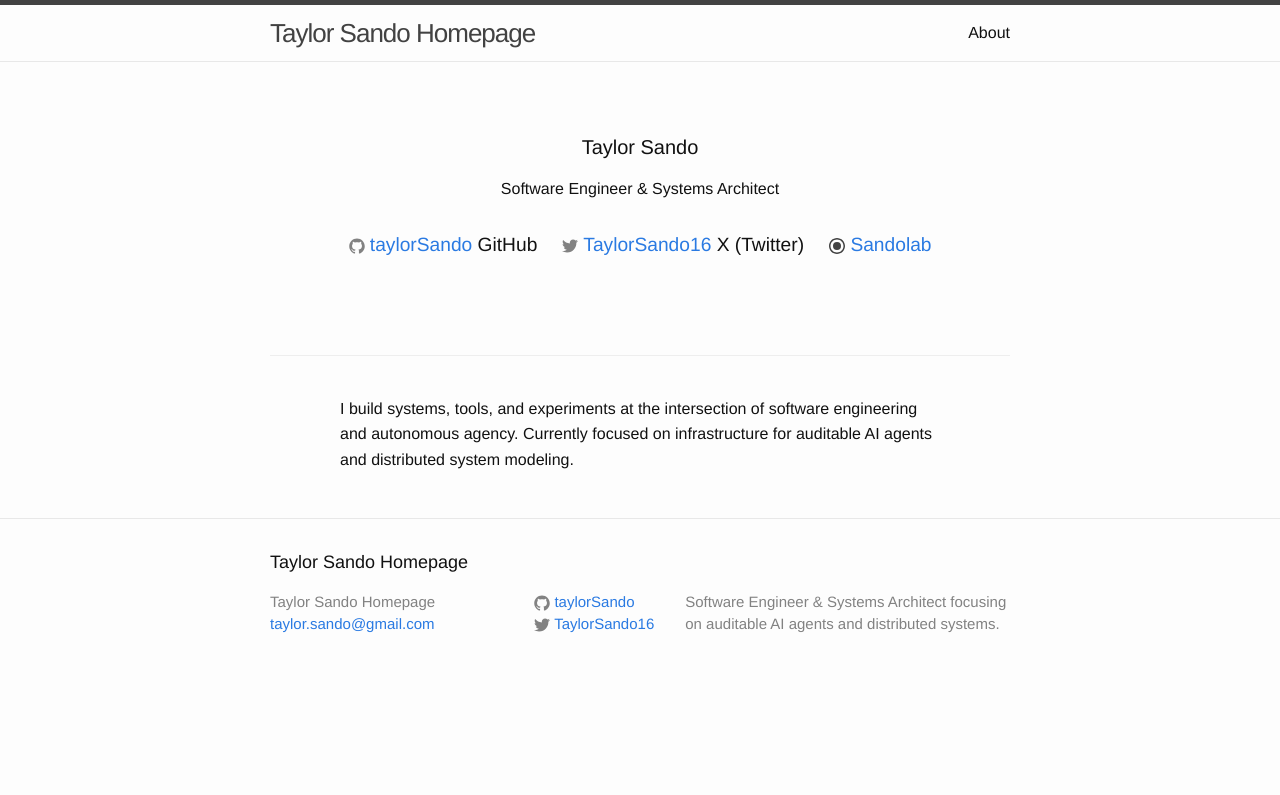
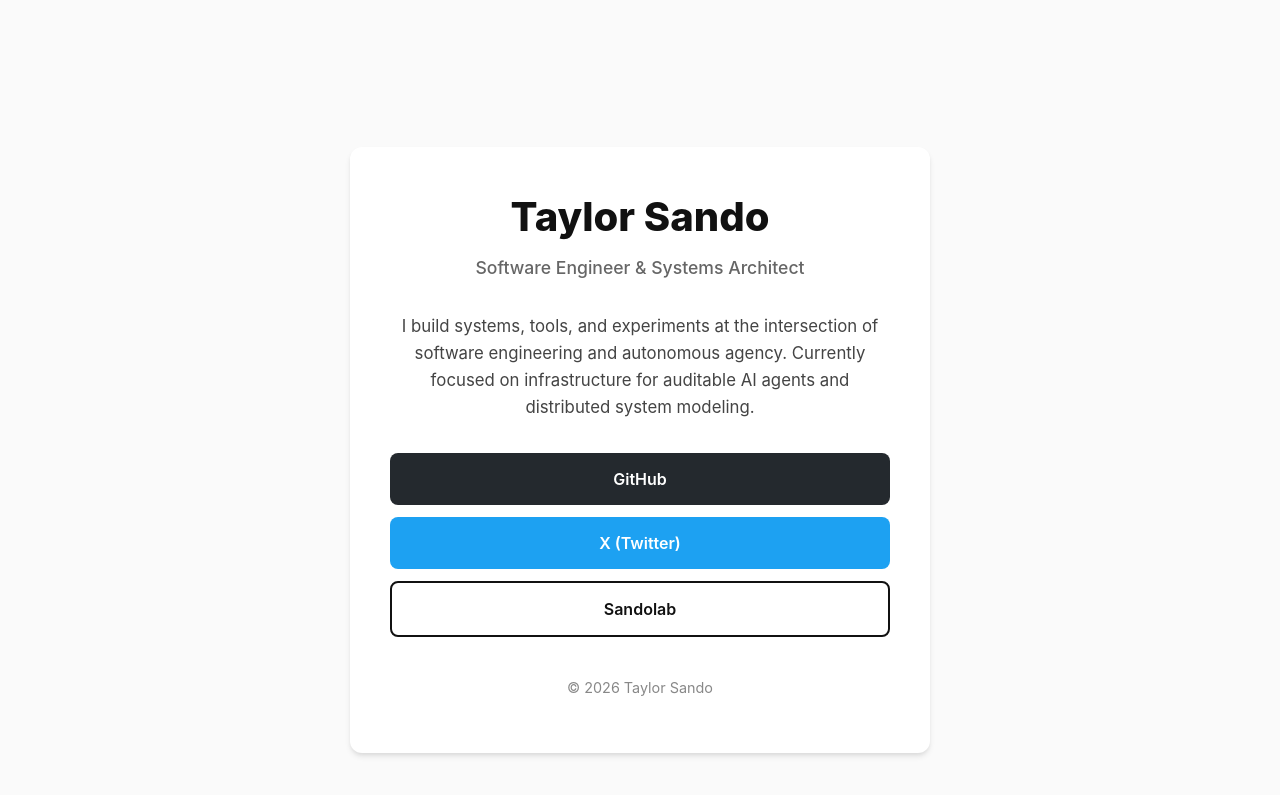
Before and after one commit to taylorSando/taylorSando.github.io, a Jekyll site: the page built from index.html, in a window 1280 px wide. Shown: the top 795 px of the page. Built offline with Jekyll 4.4.1, drawn with Linux system fonts in a browser that asks for light colours.

Commit message:
style: modernize landing page with standalone layout

```diff
--- /dev/null
+++ b/_layouts/landing.html
@@ -0,0 +1,16 @@
+<!DOCTYPE html>
+<html lang="{{ page.lang | default: site.lang | default: "en" }}">
+
+  {% include head.html %}
+
+  <body style="margin: 0; padding: 0; background: #fafafa; color: #111; font-family: -apple-system, BlinkMacSystemFont, 'Segoe UI', Roboto, Helvetica, Arial, sans-serif;">
+
+    <div style="min-height: 100vh; display: flex; align-items: center; justify-content: center; padding: 20px; box-sizing: border-box;">
+      <div style="max-width: 500px; width: 100%; text-align: center; background: #fff; padding: 40px; border-radius: 12px; box-shadow: 0 4px 6px -1px rgba(0, 0, 0, 0.1), 0 2px 4px -1px rgba(0, 0, 0, 0.06);">
+        {{ content }}
+      </div>
+    </div>
+
+  </body>
+
+</html>
--- a/index.html
+++ b/index.html
@@ -1,47 +1,39 @@
 ---
-layout: default
+layout: landing
 ---
 
-<div class="home">
+<header style="margin-bottom: 24px;">
+  <h1 style="margin: 0; font-size: 2.5rem; font-weight: 800; color: #111;">Taylor Sando</h1>
+  <p style="margin: 8px 0 0; color: #666; font-size: 1.1rem; font-weight: 500;">Software Engineer & Systems Architect</p>
+</header>
 
-  <div class="profile-header" style="text-align: center; padding: 40px 0;">
-    <h1 class="page-heading">Taylor Sando</h1>
-    <p class="rss-subscribe">Software Engineer & Systems Architect</p>
-
-    <div class="social-links" style="margin-top: 30px; font-size: 1.2em;">
-      <ul class="social-media-list" style="list-style: none; padding: 0; display: flex; justify-content: center; gap: 25px;">
-        {% if site.github_username %}
-        <li>
-          <a href="https://github.com/{{ site.github_username }}" style="text-decoration: none;">
-            {% include icon-github.html username=site.github_username %} GitHub
-          </a>
-        </li>
-        {% endif %}
-
-        {% if site.twitter_username %}
-        <li>
-          <a href="https://twitter.com/{{ site.twitter_username }}" style="text-decoration: none;">
-            {% include icon-twitter.html username=site.twitter_username %} X (Twitter)
-          </a>
-        </li>
-        {% endif %}
-
-        <li>
-          <a href="https://sandolab.xyz" style="text-decoration: none;">
-            <svg viewBox="0 0 16 16" width="16" height="16" style="vertical-align: middle;"><path fill="#424242" d="M8 0c4.418 0 8 3.582 8 8s-3.582 8-8 8-8-3.582-8-8 3.582-8 8-8zm0 1.5c-3.59 0-6.5 2.91-6.5 6.5s2.91 6.5 6.5 6.5 6.5-2.91 6.5-6.5-2.91-6.5-6.5-6.5zM8 4a4 4 0 110 8 4 4 0 010-8z"/></svg> Sandolab
-          </a>
-        </li>
-      </ul>
-    </div>
-  </div>
-
-  <hr style="border: 0; border-top: 1px solid #eee; margin: 40px 0;">
-
-  <div class="about-section" style="max-width: 600px; margin: 0 auto; line-height: 1.6;">
+<main>
+  <div style="margin: 32px 0; line-height: 1.6; color: #444; font-size: 1.05rem;">
     <p>
       I build systems, tools, and experiments at the intersection of software engineering and autonomous agency.
       Currently focused on infrastructure for auditable AI agents and distributed system modeling.
     </p>
   </div>
 
-</div>
+  <div style="display: flex; flex-direction: column; gap: 12px;">
+    {% if site.github_username %}
+    <a href="https://github.com/{{ site.github_username }}" style="display: block; padding: 14px; background: #24292e; color: #fff; text-decoration: none; border-radius: 8px; font-weight: 600; transition: transform 0.1s;">
+      GitHub
+    </a>
+    {% endif %}
+
+    {% if site.twitter_username %}
+    <a href="https://twitter.com/{{ site.twitter_username }}" style="display: block; padding: 14px; background: #1da1f2; color: #fff; text-decoration: none; border-radius: 8px; font-weight: 600; transition: transform 0.1s;">
+      X (Twitter)
+    </a>
+    {% endif %}
+
+    <a href="https://sandolab.xyz" style="display: block; padding: 14px; background: #fff; color: #111; text-decoration: none; border: 2px solid #111; border-radius: 8px; font-weight: 600; transition: transform 0.1s;">
+      Sandolab
+    </a>
+  </div>
+</main>
+
+<footer style="margin-top: 40px; font-size: 0.9rem; color: #888;">
+  <p>© {{ site.time | date: "%Y" }} Taylor Sando</p>
+</footer>
```
